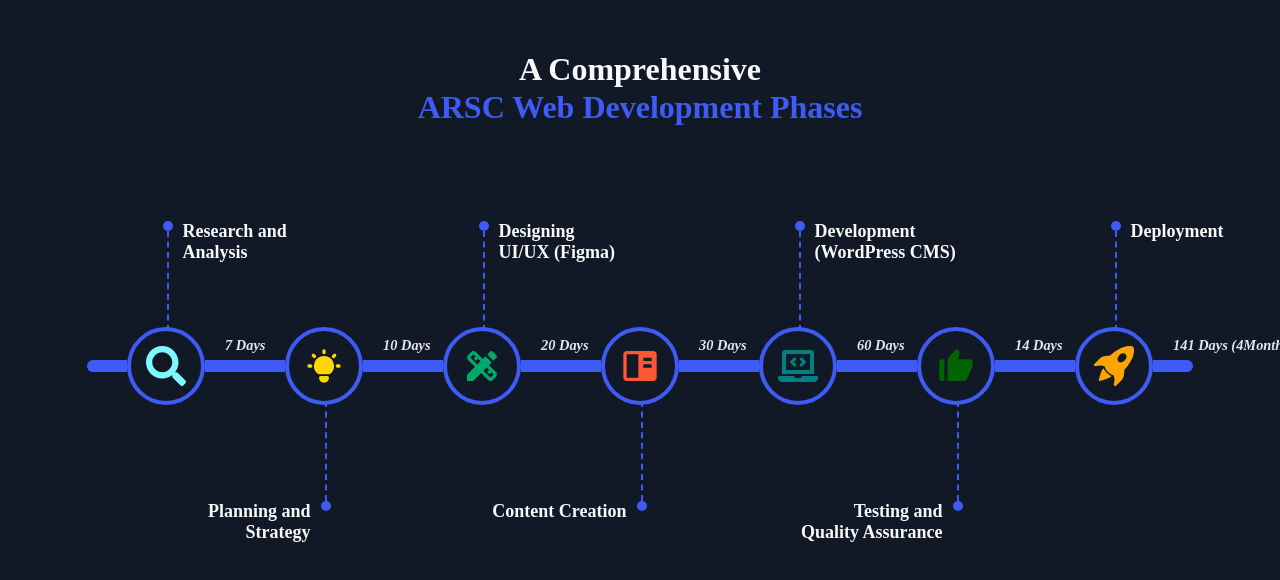
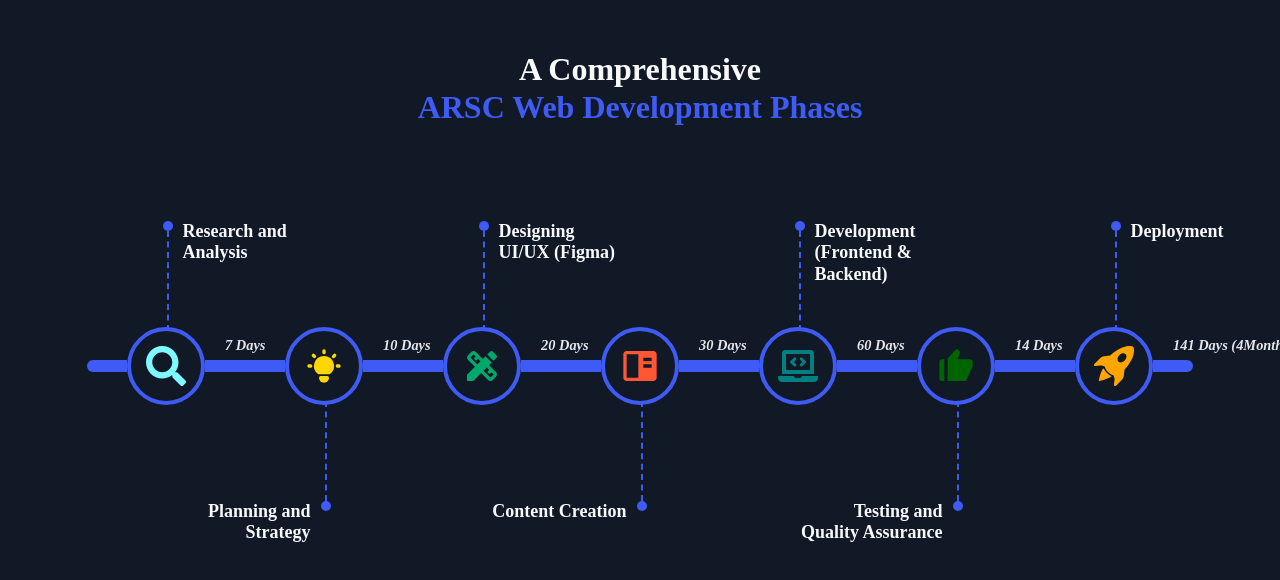
Before and after one commit to p-Smart/todo, a Next.js app: page /wdlc in a window 1280 px wide. Shown: the top 580 px of the page. Built offline with nearby package versions, Linux system fonts and the light colour scheme; a web font is replaced by a local one.

Commit message:
Made changes

```diff
--- a/src/pages/wdlc.js
+++ b/src/pages/wdlc.js
@@ -39,7 +39,7 @@ const WDLCPage = () => {
             IconColor: '#FF5733'
         },
         {
-            title: 'Development (WordPress CMS)',
+            title: 'Development (Frontend & Backend)',
             duration: 60,
             Icon: FaLaptopCode,
             IconColor: '#008080'
```
